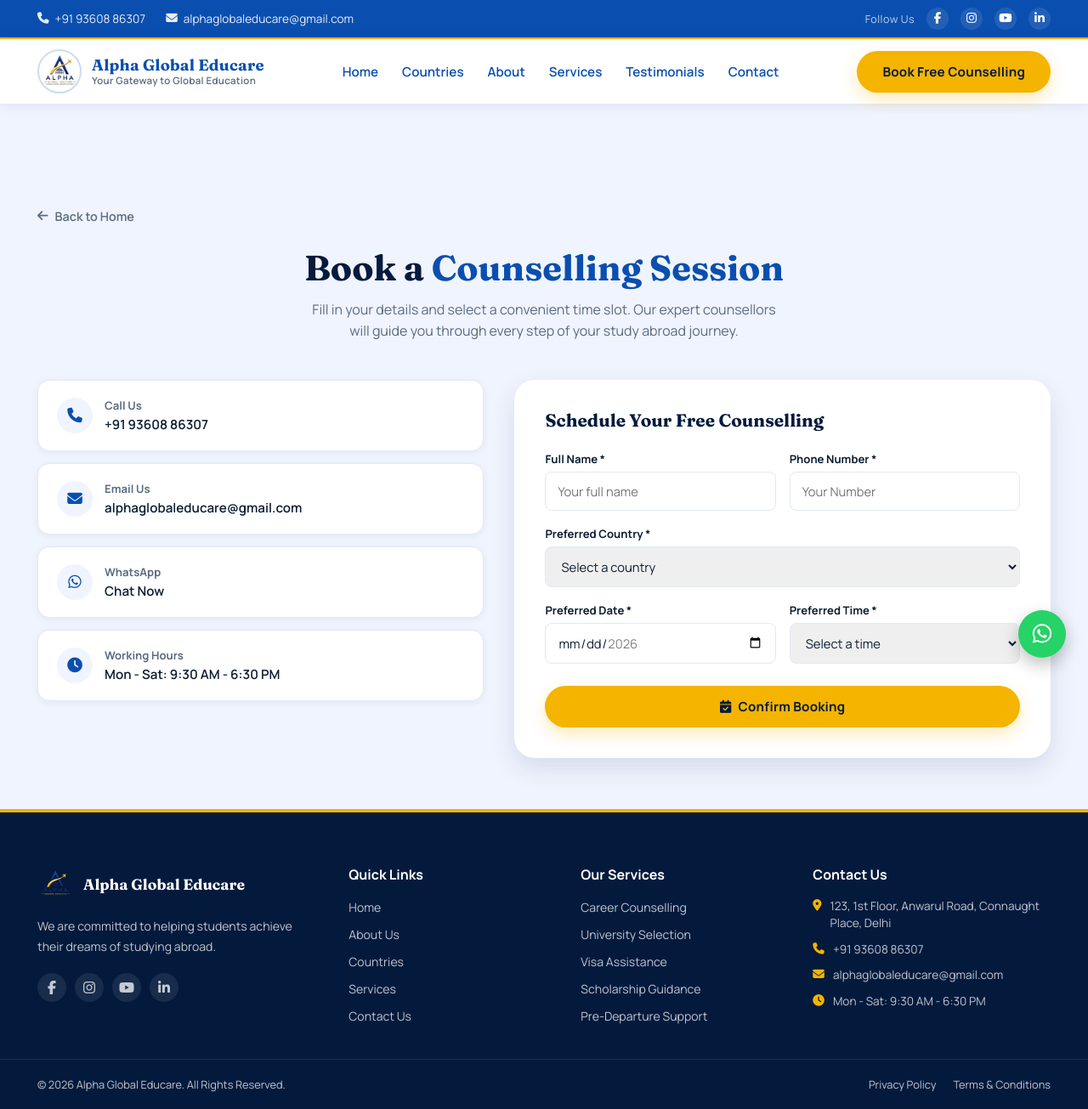
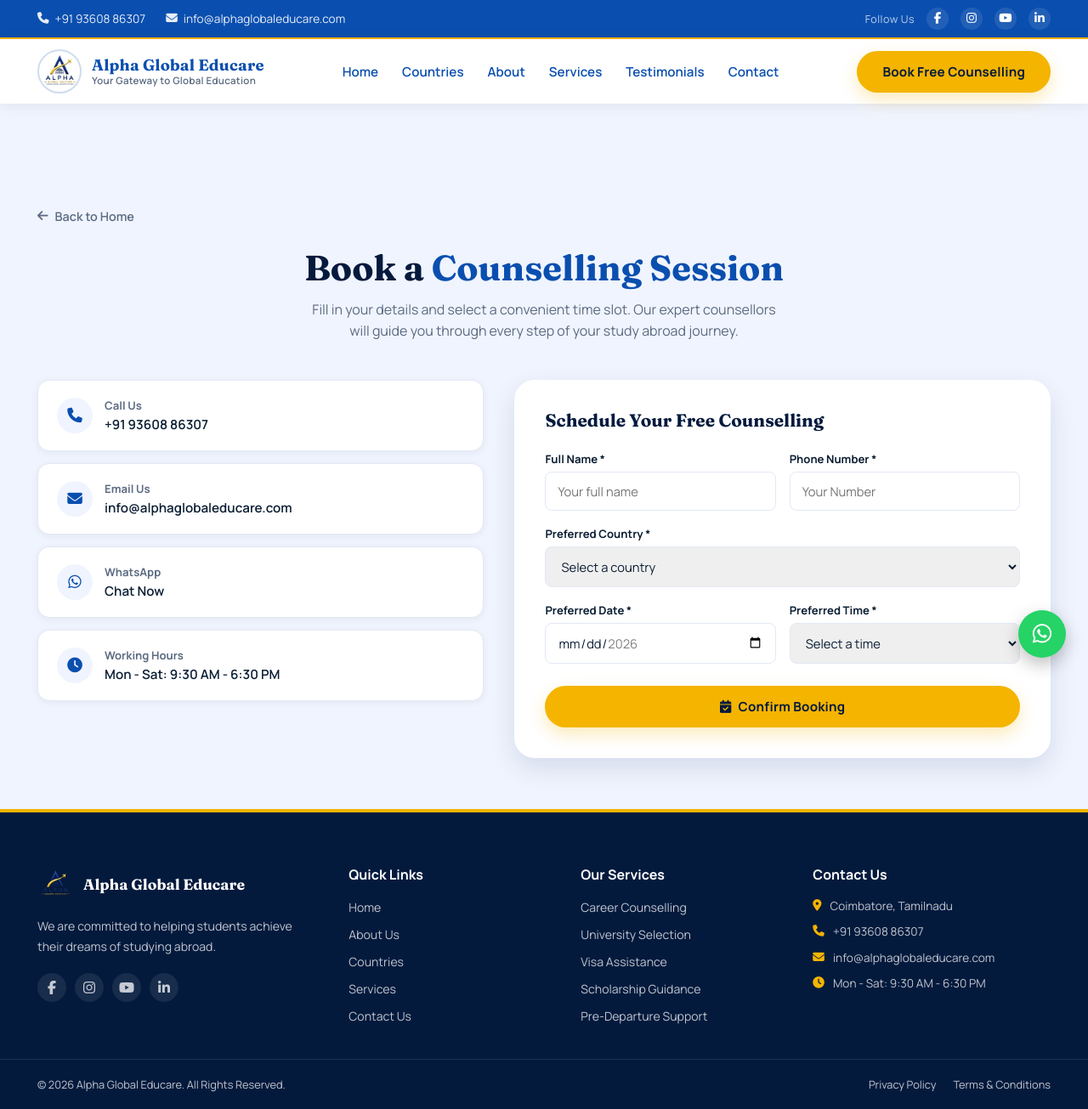
Before and after one commit to ashmindavid-ui/alphaeducare, a React (Vite) app: page /book-counselling in a window 1280 px wide. Shown: the whole page at 85% size. Built offline with nearby package versions, Linux system fonts and the light colour scheme.

Commit message:
feat: update address to Coimbatore, Tamilnadu

```diff
--- a/src/components/Contact.jsx
+++ b/src/components/Contact.jsx
@@ -49,7 +49,7 @@ export default function Contact() {
           <ul className="contact__details">
             <li>
               <i className="fa-solid fa-location-dot"></i>
-              <span>123, 1st Floor, Anwarul Road, Connaught Place, Delhi</span>
+              <span>Coimbatore, Tamilnadu</span>
             </li>
             <li>
               <i className="fa-solid fa-phone"></i>
--- a/src/components/Footer.jsx
+++ b/src/components/Footer.jsx
@@ -47,9 +47,9 @@ export default function Footer() {
         <div className="footer__col">
           <h4>Contact Us</h4>
           <ul className="footer__contact">
-            <li><i className="fa-solid fa-location-dot"></i> 123, 1st Floor, Anwarul Road, Connaught Place, Delhi</li>
+            <li><i className="fa-solid fa-location-dot"></i> Coimbatore, Tamilnadu</li>
             <li><i className="fa-solid fa-phone"></i> +91 93608 86307</li>
-            <li><i className="fa-solid fa-envelope"></i> alphaglobaleducare@gmail.com</li>
+            <li><i className="fa-solid fa-envelope"></i> info@alphaglobaleducare.com</li>
             <li><i className="fa-solid fa-clock"></i> Mon - Sat: 9:30 AM - 6:30 PM</li>
           </ul>
         </div>
--- a/src/components/TopBar.jsx
+++ b/src/components/TopBar.jsx
@@ -8,8 +8,8 @@ export default function TopBar() {
           <a href="tel:+919360886307">
             <i className="fa-solid fa-phone"></i> +91 93608 86307
           </a>
-          <a href="mailto:alphaglobaleducare@gmail.com">
-            <i className="fa-solid fa-envelope"></i> alphaglobaleducare@gmail.com
+          <a href="mailto:info@alphaglobaleducare.com">
+            <i className="fa-solid fa-envelope"></i> info@alphaglobaleducare.com
           </a>
         </div>
         <div className="topbar__social">
--- a/src/pages/BookingPage.jsx
+++ b/src/pages/BookingPage.jsx
@@ -111,7 +111,7 @@ export default function BookingPage() {
               <i className="fa-solid fa-envelope"></i>
               <div>
                 <strong>Email Us</strong>
-                <a href="mailto:alphaglobaleducare@gmail.com">alphaglobaleducare@gmail.com</a>
+                <a href="mailto:info@alphaglobaleducare.com">info@alphaglobaleducare.com</a>
               </div>
             </div>
             <div className="booking__info-card">
--- a/src/pages/CountryPage.jsx
+++ b/src/pages/CountryPage.jsx
@@ -263,7 +263,7 @@ export default function CountryPage() {
               />
               <div className="country-enquiry__contact">
                 <p><i className="fa-solid fa-phone"></i> +91 93608 86307</p>
-                <p><i className="fa-solid fa-envelope"></i> alphaglobaleducare@gmail.com</p>
+                <p><i className="fa-solid fa-envelope"></i> info@alphaglobaleducare.com</p>
                 <p><i className="fa-brands fa-whatsapp"></i> <a href="https://wa.me/919360886307" target="_blank" rel="noreferrer">Chat on WhatsApp</a></p>
               </div>
             </div>
```
